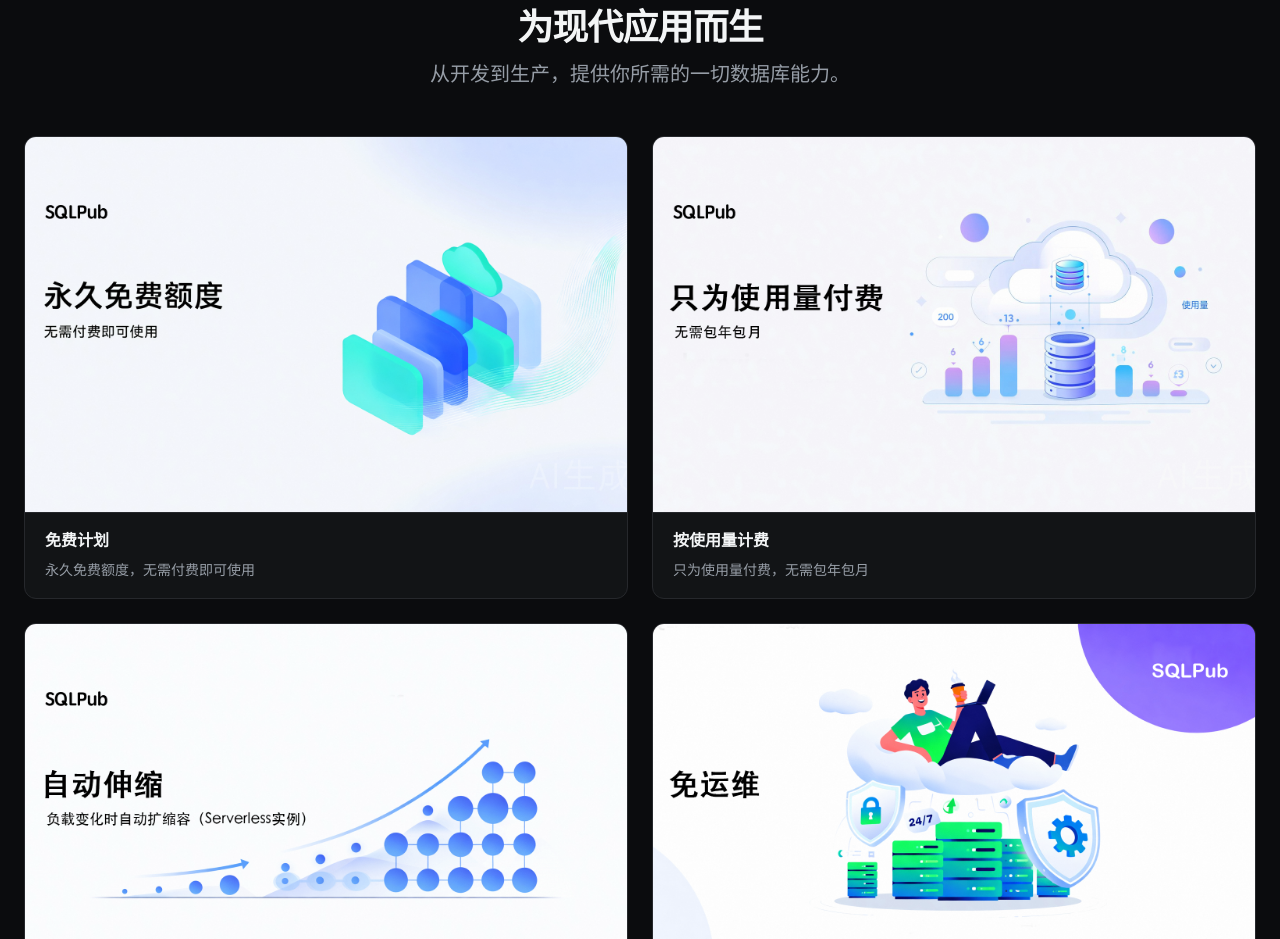
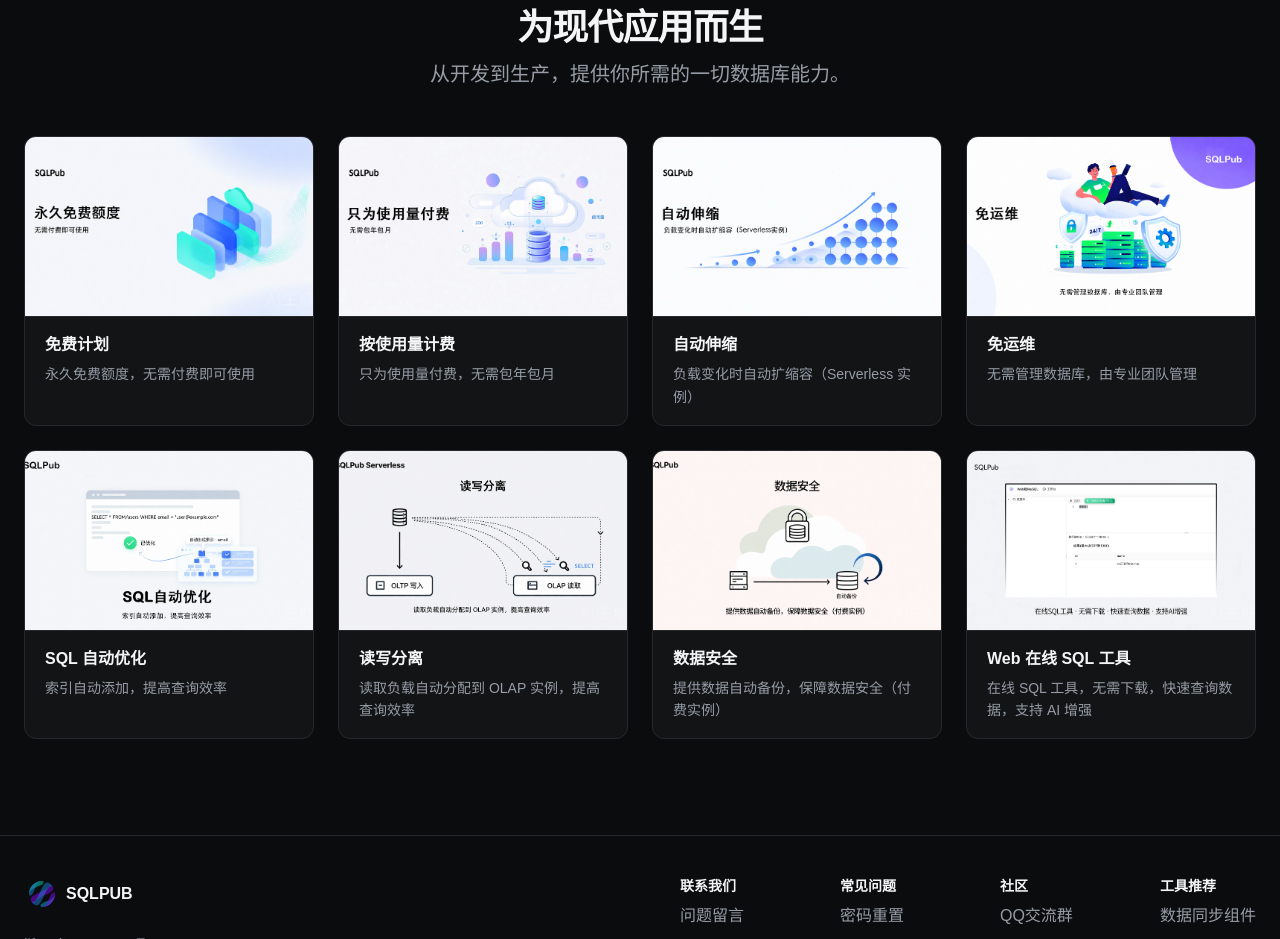
Before and after one commit to sqlpub/sqlpub-website, a Next.js app: page / in a window 1280 px wide. Shown: the part 740-1679 px from the top of the page. Built offline with nearby package versions, Linux system fonts and the light colour scheme; a web font is replaced by a local one.

Commit message:
v0.0.3 首页布局调整

```diff
--- a/app/page.tsx
+++ b/app/page.tsx
@@ -113,7 +113,7 @@
           </p>
         </div>
 
-        <div className="grid grid-cols-1 gap-6 sm:grid-cols-2">
+        <div className="grid grid-cols-1 gap-6 sm:grid-cols-2 lg:grid-cols-4">
           {features.map((feature) => (
             <FeatureCard key={feature.title} {...feature} />
           ))}
@@ -140,7 +140,7 @@
           className="object-cover transition-transform duration-500 group-hover:scale-105"
           fill
           loading="lazy"
-          sizes="(max-width: 640px) 100vw, 50vw"
+          sizes="(max-width: 640px) 100vw, (max-width: 1024px) 50vw, 25vw"
           src={image}
         />
       </div>
```
